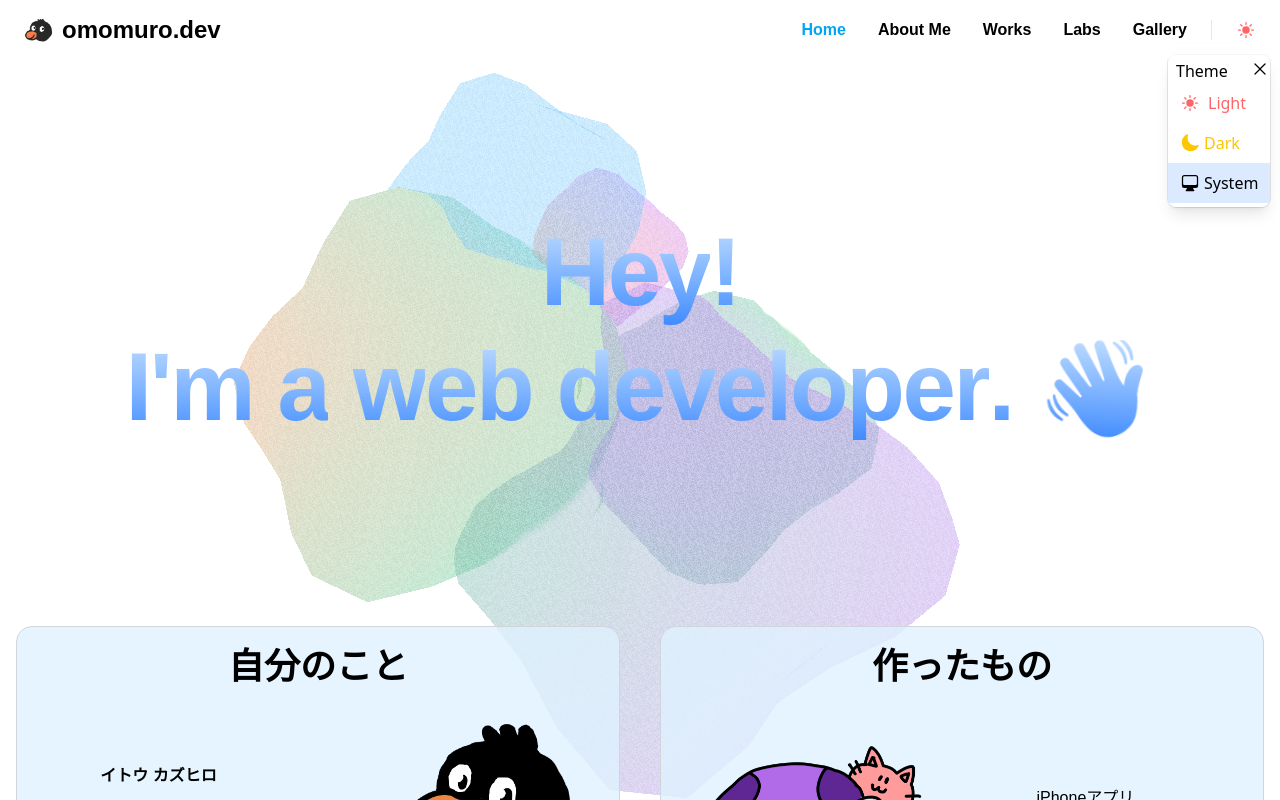
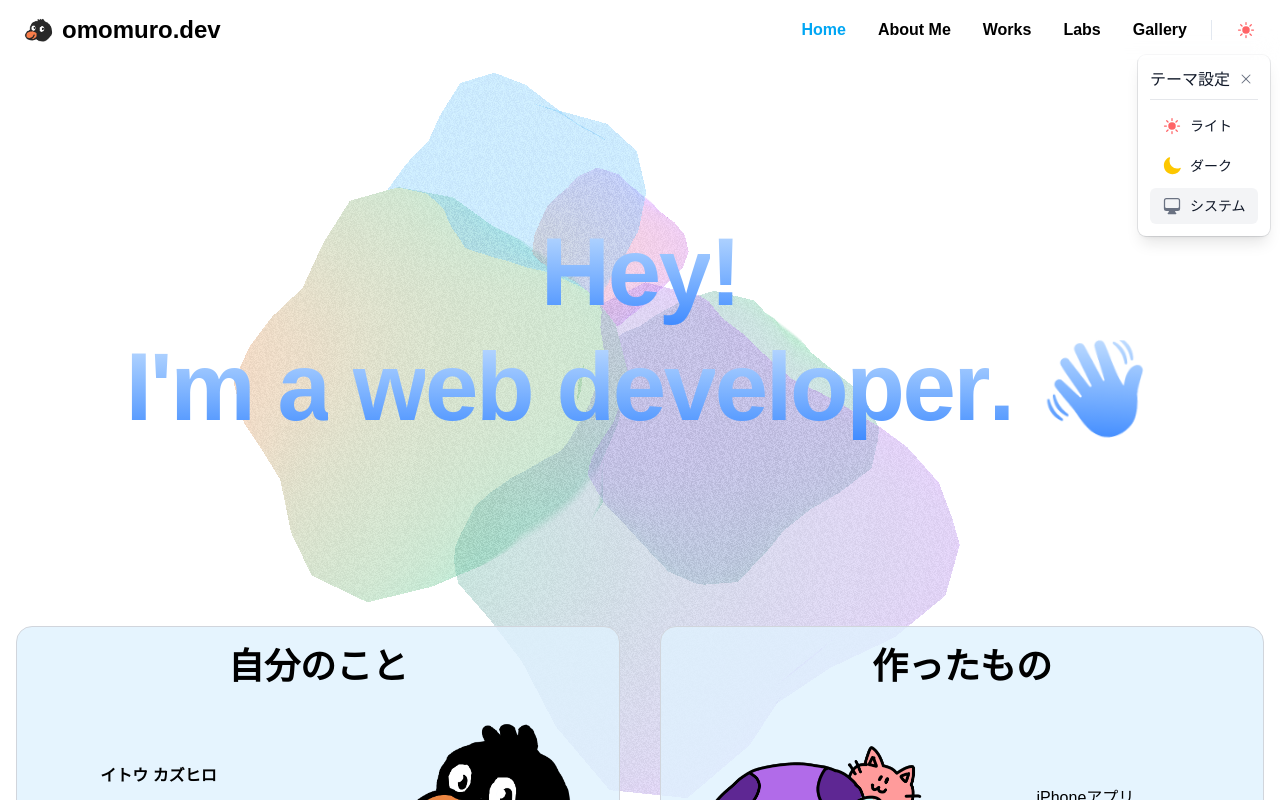
Before and after one commit to KazuhiroIto0127/omomuro.dev, a Next.js app: page / in a window 1280 px wide. Both pictures are taken after a click on the button 1246 px from the left and 30 px from the top of the page. Shown: the top 800 px of the page. Built offline with nearby package versions, Linux system fonts and the light colour scheme; no server answers; a web font is replaced by a local one; what tailwindcss-radix would draw is missing.

Commit message:
update ThemeChanger style

```diff
--- a/components/ThemeChanger.tsx
+++ b/components/ThemeChanger.tsx
@@ -28,41 +28,52 @@ export const ThemeChanger = () => {
           <Popover.Content
             collisionPadding={10}
             sideOffset={15}
-            className="rounded-lg bg-white py-1 shadow-lg ring-1 ring-slate-900/10 dark:bg-gray-500"
+            className="rounded-lg bg-white p-3 shadow-lg ring-1 ring-slate-900/10 dark:bg-gray-800 dark:ring-slate-100/10"
           >
-            <p className="px-2">Theme</p>
-            <ul>
+            <div className="flex items-center justify-between border-b border-gray-200 pb-2 dark:border-gray-700">
+              <p className="font-medium text-gray-900 dark:text-gray-100">テーマ設定</p>
+              <Popover.Close className="rounded-full p-1 hover:bg-gray-100 dark:hover:bg-gray-700">
+                <XMarkIcon className="h-4 w-4 text-gray-500 dark:text-gray-400" />
+              </Popover.Close>
+            </div>
+            <ul className="mt-2 space-y-1">
               <li
-                className={clsx('flex gap-1 px-3 py-2 text-red-400 hover:cursor-pointer hover:bg-blue-100', {
-                  'bg-blue-100': theme === 'light',
-                })}
+                className={clsx(
+                  'flex items-center gap-2 rounded-md px-3 py-2 text-sm hover:cursor-pointer hover:bg-gray-100 dark:hover:bg-gray-700',
+                  {
+                    'bg-gray-100 dark:bg-gray-700': theme === 'light',
+                  }
+                )}
                 onClick={() => setTheme('light')}
               >
-                <SunIcon className="mr-1 w-5" />
-                <span>Light</span>
+                <SunIcon className="h-5 w-5 text-red-400" />
+                <span className="text-gray-900 dark:text-gray-100">ライト</span>
               </li>
               <li
-                className={clsx('flex gap-1 px-3 py-2 text-yellow-400 hover:cursor-pointer hover:bg-blue-100', {
-                  'bg-blue-100': theme === 'dark',
-                })}
+                className={clsx(
+                  'flex items-center gap-2 rounded-md px-3 py-2 text-sm hover:cursor-pointer hover:bg-gray-100 dark:hover:bg-gray-700',
+                  {
+                    'bg-gray-100 dark:bg-gray-700': theme === 'dark',
+                  }
+                )}
                 onClick={() => setTheme('dark')}
               >
-                <MoonIcon className="w-5 text-yellow-400" />
-                <span>Dark</span>
+                <MoonIcon className="h-5 w-5 text-yellow-400" />
+                <span className="text-gray-900 dark:text-gray-100">ダーク</span>
               </li>
               <li
-                className={clsx('flex gap-1 px-3 py-2 hover:cursor-pointer hover:bg-blue-100', {
-                  'bg-blue-100': theme === 'system',
-                })}
+                className={clsx(
+                  'flex items-center gap-2 rounded-md px-3 py-2 text-sm hover:cursor-pointer hover:bg-gray-100 dark:hover:bg-gray-700',
+                  {
+                    'bg-gray-100 dark:bg-gray-700': theme === 'system',
+                  }
+                )}
                 onClick={() => setTheme('system')}
               >
-                <ComputerDesktopIcon className="w-5" />
-                <span>System</span>
+                <ComputerDesktopIcon className="h-5 w-5 text-gray-500 dark:text-gray-400" />
+                <span className="text-gray-900 dark:text-gray-100">システム</span>
               </li>
             </ul>
-            <Popover.Close className="absolute top-1 right-1 h-4 w-4 rounded-[100%] hover:bg-blue-100">
-              <XMarkIcon className="w-5" />
-            </Popover.Close>
           </Popover.Content>
         </Popover.Portal>
       </Popover.Root>
```
